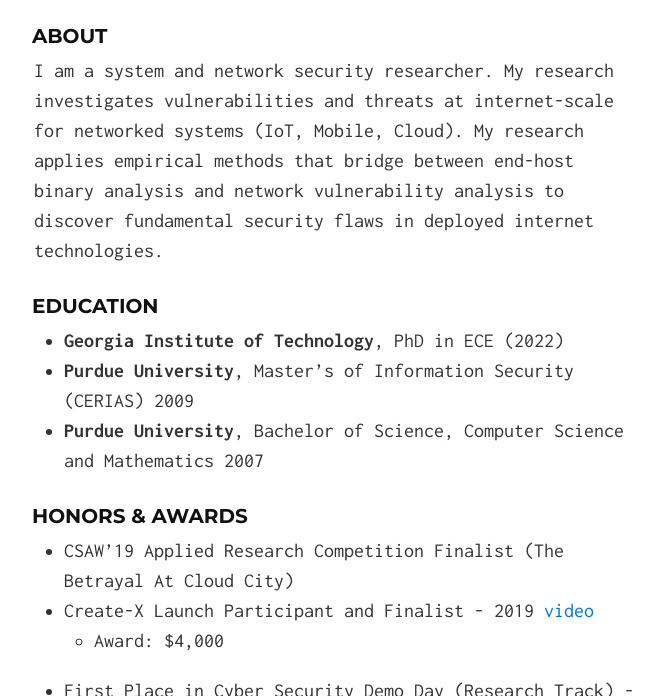
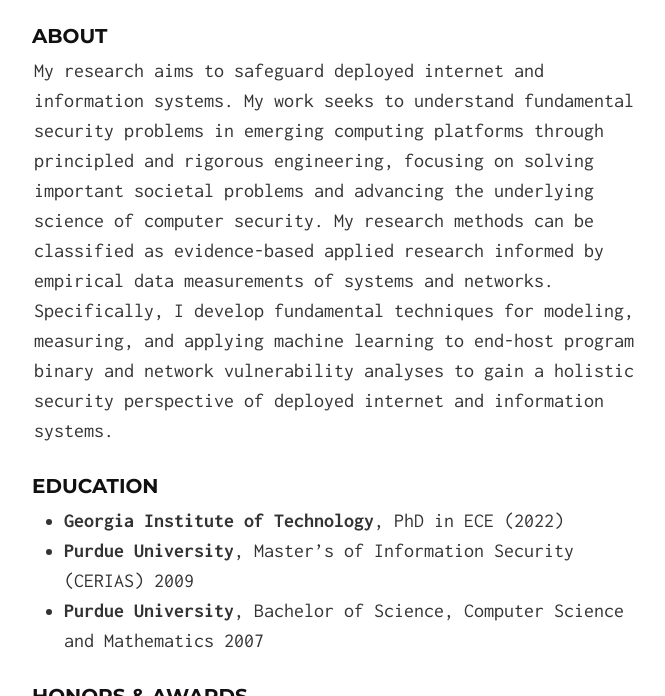
Before and after one commit to alrawi/alrawi.github.io, a Jekyll site: the page built from index.md, in a window 1280 px wide and 900 px high, cut to the strip 204-900 px from the top of the window. Shown: the whole strip, without its empty margins (306-971 px from the left). Built offline with Jekyll 4.4.1, drawn with Linux system fonts in a browser that asks for light colours; our own code applies the rules of GitHub Pages for plain Markdown files.

Commit message:
Update index.md
updated about me

```diff
--- a/index.md
+++ b/index.md
@@ -3,7 +3,7 @@ layout: default
 ---
 
 ### About
-I am a system and network security researcher. My research investigates vulnerabilities and threats at internet-scale for networked systems (IoT, Mobile, Cloud). My research applies empirical methods that bridge between end-host binary analysis and network vulnerability analysis to discover fundamental security flaws in deployed internet technologies.
+My research aims to safeguard deployed internet and information systems. My work seeks to understand fundamental security problems in emerging computing platforms through principled and rigorous engineering, focusing on solving important societal problems and advancing the underlying science of computer security. My research methods can be classified as evidence-based applied research informed by empirical data measurements of systems and networks. Specifically, I develop fundamental techniques for modeling, measuring, and applying machine learning to end-host program binary and network vulnerability analyses to gain a holistic security perspective of deployed internet and information systems.
 
 ### Education
 - __Georgia Institute of Technology__, PhD in ECE (2022)
```
